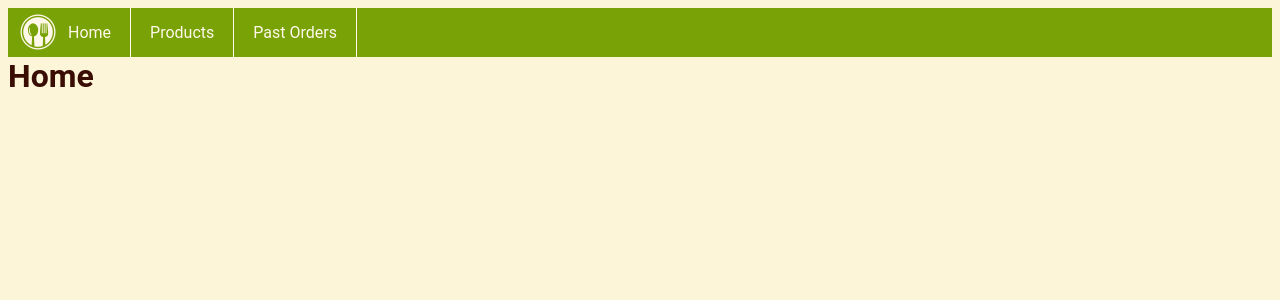
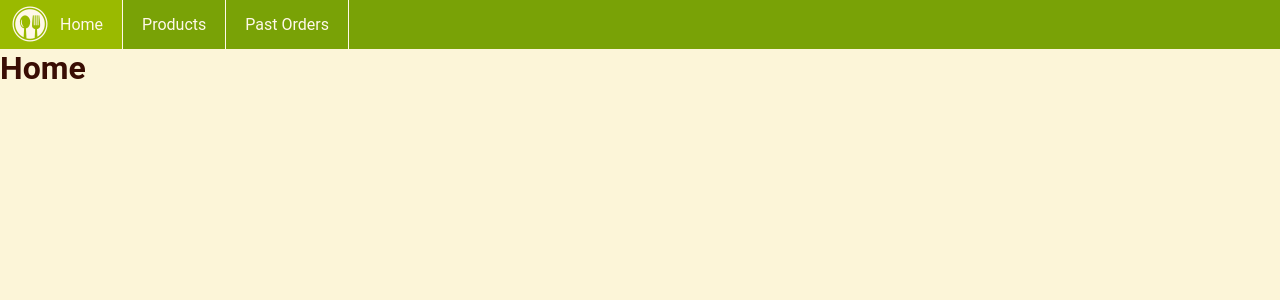
Before and after one commit to joycehwchan/vue-product-cart, a Vue app: page / in a window 1280 px wide. Shown: the top 300 px of the page. Built offline with nearby package versions, Linux system fonts and the light colour scheme.

Commit message:
minor fix

```diff
--- a/package.json
+++ b/package.json
@@ -1,5 +1,5 @@
 {
-  "name": "product-and-cart",
+  "name": "vue-product-cart",
   "version": "0.1.0",
   "private": true,
   "scripts": {
--- a/src/assets/styles/_global.sass
+++ b/src/assets/styles/_global.sass
@@ -4,6 +4,7 @@
     box-sizing: border-box
 
 body
+    margin: 0
     background: $bodyBackground
     color: $bodyTextColor
     font-family: 'avenir next', avenir, ubuntu, roboto, noto, 'segoe ui', sans-serif
```
